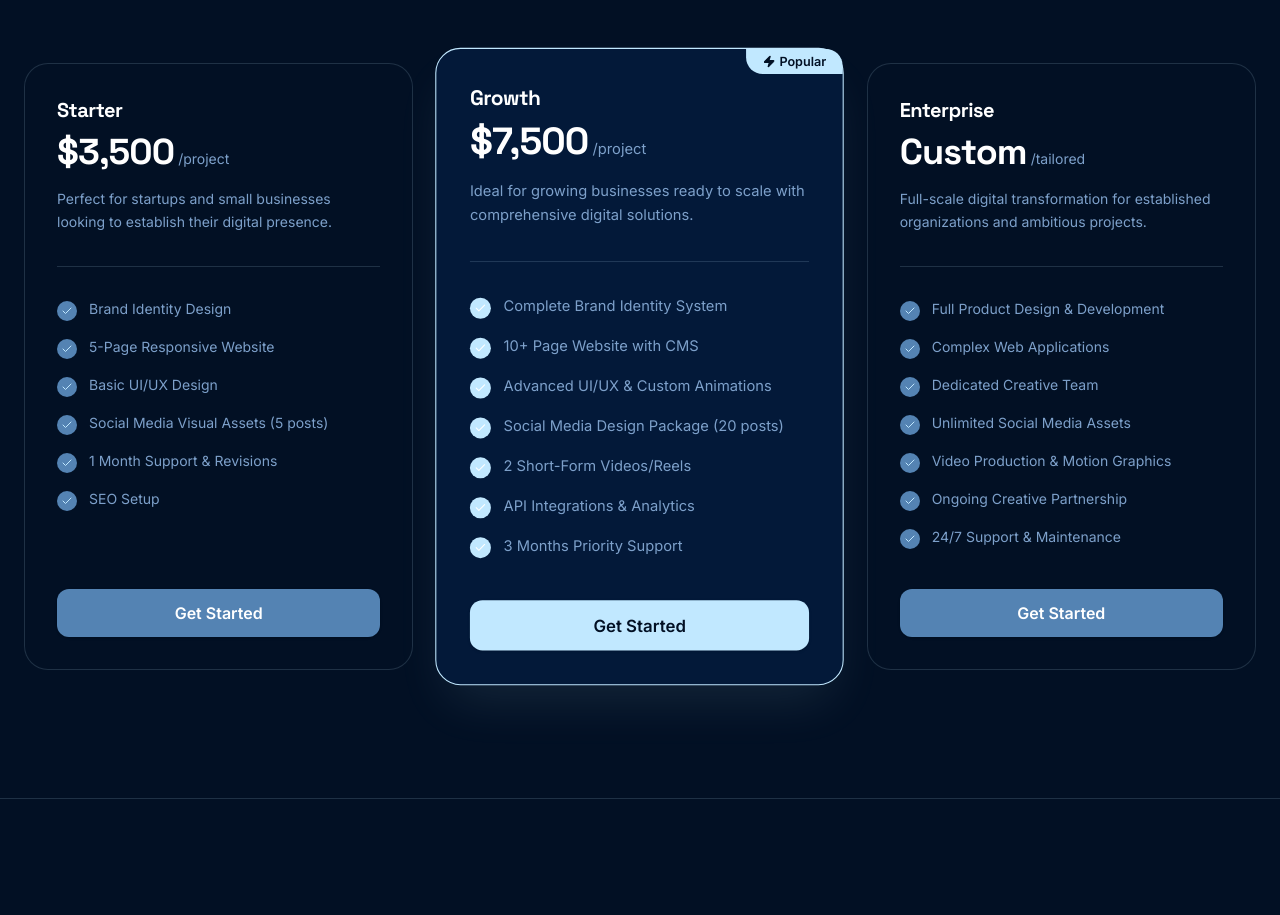
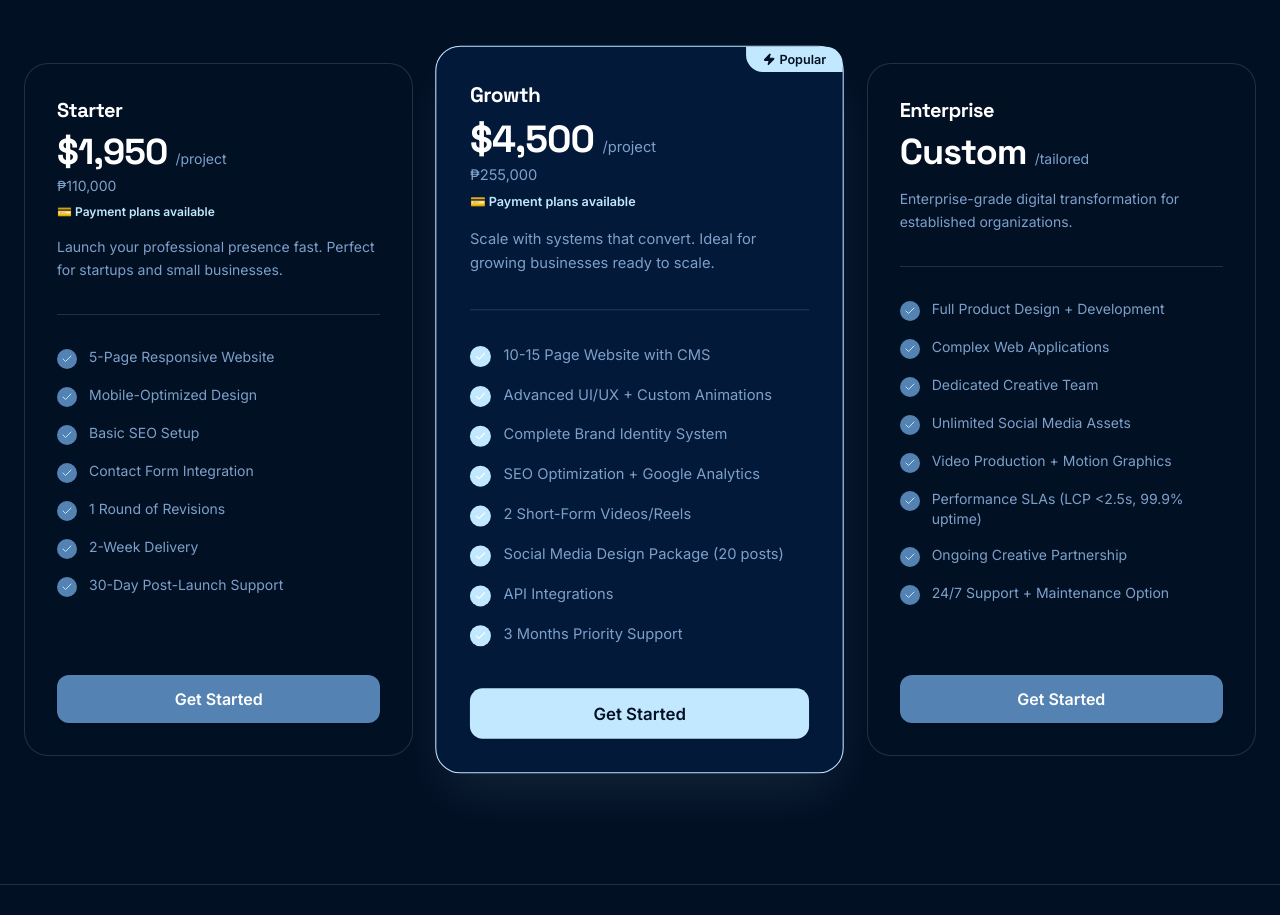
Before and after one commit to ryncstudio/rync-studio-landing, a React (Vite) app: page /#/ in a window 1280 px wide. Shown: the part 8356-9271 px from the top of the page. Built offline with nearby package versions, Linux system fonts and the light colour scheme.

Commit message:
Update pricing: add Starter tier at ,950, dual currency (USD+PHP), payment plans badge

```diff
--- a/src/components/Pricing.tsx
+++ b/src/components/Pricing.tsx
@@ -6,53 +6,64 @@ import { useState } from "react";
 const plans = [
   {
     name: "Starter",
-    projectPrice: "$3,500",
-    retainerPrice: "$1,500",
+    projectPrice: "$1,950",
+    projectPricePHP: "₱110,000",
+    retainerPrice: "$800",
+    retainerPricePHP: "₱45,000",
     period: "project",
     retainerPeriod: "month",
-    description: "Perfect for startups and small businesses looking to establish their digital presence.",
+    description: "Launch your professional presence fast. Perfect for startups and small businesses.",
     features: [
-      "Brand Identity Design",
       "5-Page Responsive Website",
-      "Basic UI/UX Design",
-      "Social Media Visual Assets (5 posts)",
-      "1 Month Support & Revisions",
-      "SEO Setup"
+      "Mobile-Optimized Design",
+      "Basic SEO Setup",
+      "Contact Form Integration",
+      "1 Round of Revisions",
+      "2-Week Delivery",
+      "30-Day Post-Launch Support"
     ],
+    paymentPlans: true,
   },
   {
     name: "Growth",
-    projectPrice: "$7,500",
-    retainerPrice: "$3,200",
+    projectPrice: "$4,500",
+    projectPricePHP: "₱255,000",
+    retainerPrice: "$1,500",
+    retainerPricePHP: "₱85,000",
     period: "project",
     retainerPeriod: "month",
-    description: "Ideal for growing businesses ready to scale with comprehensive digital solutions.",
+    description: "Scale with systems that convert. Ideal for growing businesses ready to scale.",
     features: [
+      "10-15 Page Website with CMS",
+      "Advanced UI/UX + Custom Animations",
       "Complete Brand Identity System",
-      "10+ Page Website with CMS",
-      "Advanced UI/UX & Custom Animations",
+      "SEO Optimization + Google Analytics",
+      "2 Short-Form Videos/Reels",
       "Social Media Design Package (20 posts)",
-      "2 Short-Form Videos/Reels",
-      "API Integrations & Analytics",
+      "API Integrations",
       "3 Months Priority Support"
     ],
     highlight: true,
+    paymentPlans: true,
   },
   {
     name: "Enterprise",
     projectPrice: "Custom",
-    retainerPrice: "$5,000+",
+    projectPricePHP: "Custom",
+    retainerPrice: "$3,000+",
+    retainerPricePHP: "₱170,000+",
     period: "tailored",
     retainerPeriod: "month",
-    description: "Full-scale digital transformation for established organizations and ambitious projects.",
+    description: "Enterprise-grade digital transformation for established organizations.",
     features: [
-      "Full Product Design & Development",
+      "Full Product Design + Development",
       "Complex Web Applications",
       "Dedicated Creative Team",
       "Unlimited Social Media Assets",
-      "Video Production & Motion Graphics",
+      "Video Production + Motion Graphics",
+      "Performance SLAs (LCP <2.5s, 99.9% uptime)",
       "Ongoing Creative Partnership",
-      "24/7 Support & Maintenance"
+      "24/7 Support + Maintenance Option"
     ],
   },
 ];
@@ -107,13 +118,25 @@ export default function Pricing() {
 
                 <div className="mb-8">
                   <h3 className="text-xl font-bold text-foreground mb-2">{plan.name}</h3>
-                  <div className="flex items-baseline gap-1 mb-4">
+                  <div className="mb-4">
+                    <div className="flex items-baseline gap-2">
                       <span className="text-4xl font-bold text-foreground font-display tracking-tight">
                         {billing === "project" ? plan.projectPrice : plan.retainerPrice}
                       </span>
                       <span className="text-muted-foreground text-sm">
                         /{billing === "project" ? plan.period : plan.retainerPeriod}
                       </span>
+                    </div>
+                    {plan.projectPrice !== "Custom" && (
+                      <div className="text-sm text-muted-foreground mt-1">
+                        {billing === "project" ? plan.projectPricePHP : plan.retainerPricePHP}
+                      </div>
+                    )}
+                    {plan.paymentPlans && (
+                      <div className="text-xs text-primary font-bold mt-2">
+                        💳 Payment plans available
+                      </div>
+                    )}
                   </div>
                   <p className="text-muted-foreground text-sm leading-relaxed">{plan.description}</p>
                 </div>
```
Lines whose indentation alone changed are shown as unchanged.
